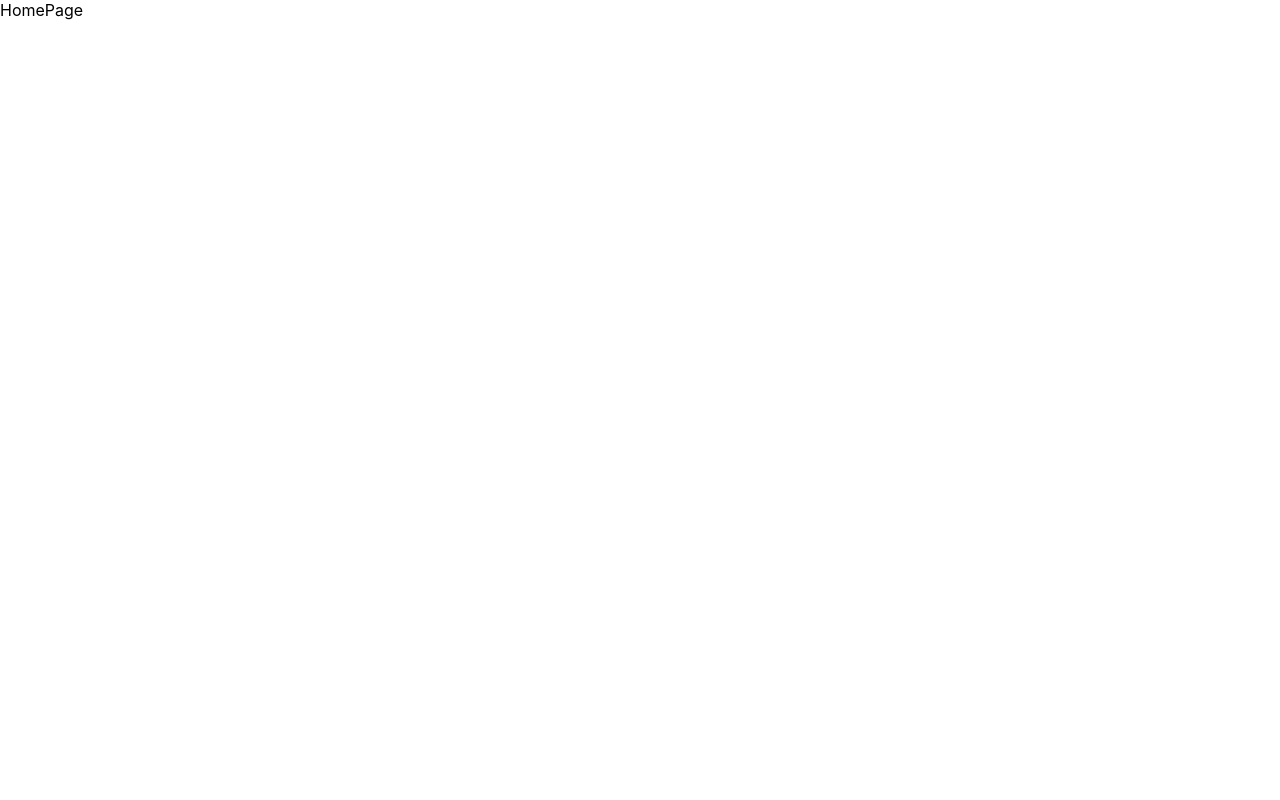
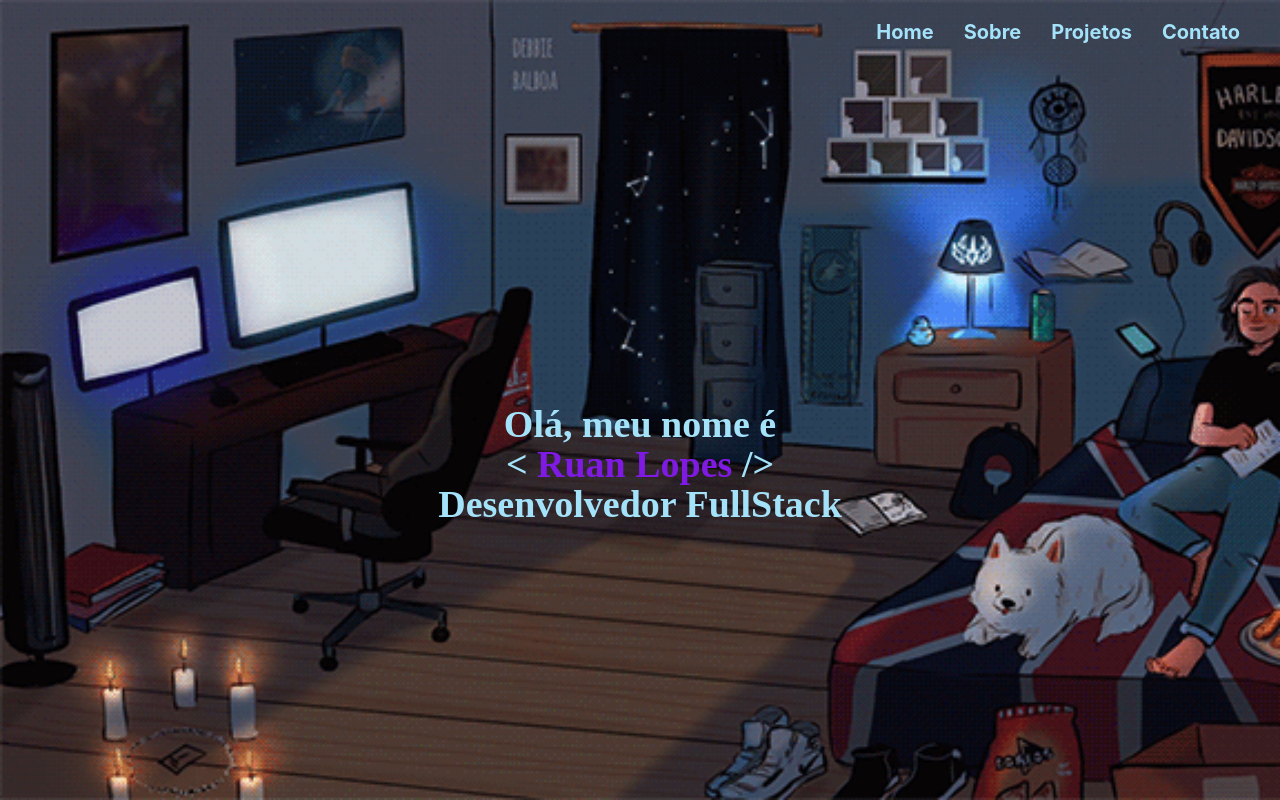
Before and after one commit to RuanL-Dev/portfolio_RuanL-Dev, a Next.js app: page / in a window 1280 px wide. Built offline with nearby package versions, Linux system fonts and the light colour scheme.

Commit message:
Index fixing and Navbar created

```diff
--- a/pages/index.jsx
+++ b/pages/index.jsx
@@ -1,9 +1,27 @@
 import styled from 'styled-components'
+
+import Navbar from '../src/components/layout/navbar/Navbar'
+import Slogan from '../src/components/layout/Slogan'
+
+const Constainer = styled.div`
+
+`
+
+const StyledImage = styled.div`
+  background-image: url('/Debbie Balboa _ Photo.gif');
+  width: 100%;
+  min-height: 100vh;
+  background-repeat: no-repeat;
+  background-size: cover;
+`
 
 export default function HomePage() {
   return (
-    <div>
-    HomePage
-  </div>
+    <>
+      <StyledImage>
+        <Navbar />
+        <Slogan />
+      </StyledImage>
+    </>
   )
 }
--- /dev/null
+++ b/src/components/layout/navbar/Navbar.jsx
@@ -0,0 +1,45 @@
+import styled from 'styled-components'
+
+const Container = styled.div`
+  display: flex;
+  gap: 30px;
+  justify-content: end;
+  padding-right: 40px;
+  padding-top: 20px;
+  align-items: center;
+`
+
+const StyledSpan = styled.span`
+  color: ${(props) => props.theme.colors.text};
+  font-weight: 700;
+  font-size: 20px;
+  transition: all 0.3s;
+  position: relative;
+  cursor: pointer;
+
+  :hover::after {
+    width: 100%;
+  }
+
+  :after {
+    content: '';
+    position: absolute;
+    background-color: ${(props) => props.theme.colors.text};
+    height: 4px;
+    width: 0;
+    left: 0;
+    bottom: -5px;
+    transition: 0.3s;
+  }
+`
+
+export default function Navbar() {
+  return (
+    <Container>
+      <StyledSpan>Home</StyledSpan>
+      <StyledSpan>Sobre</StyledSpan>
+      <StyledSpan>Projetos</StyledSpan>
+      <StyledSpan>Contato</StyledSpan>
+    </Container>
+  )
+}
```
